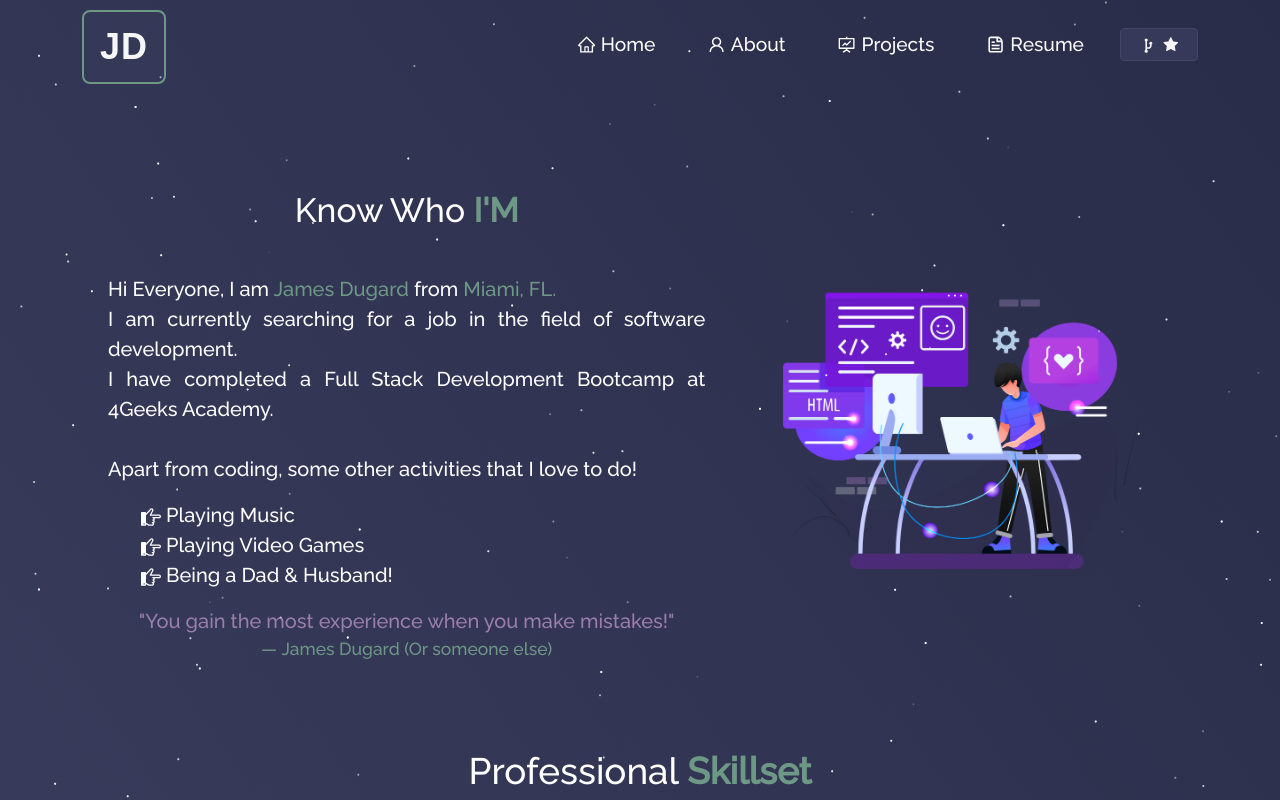
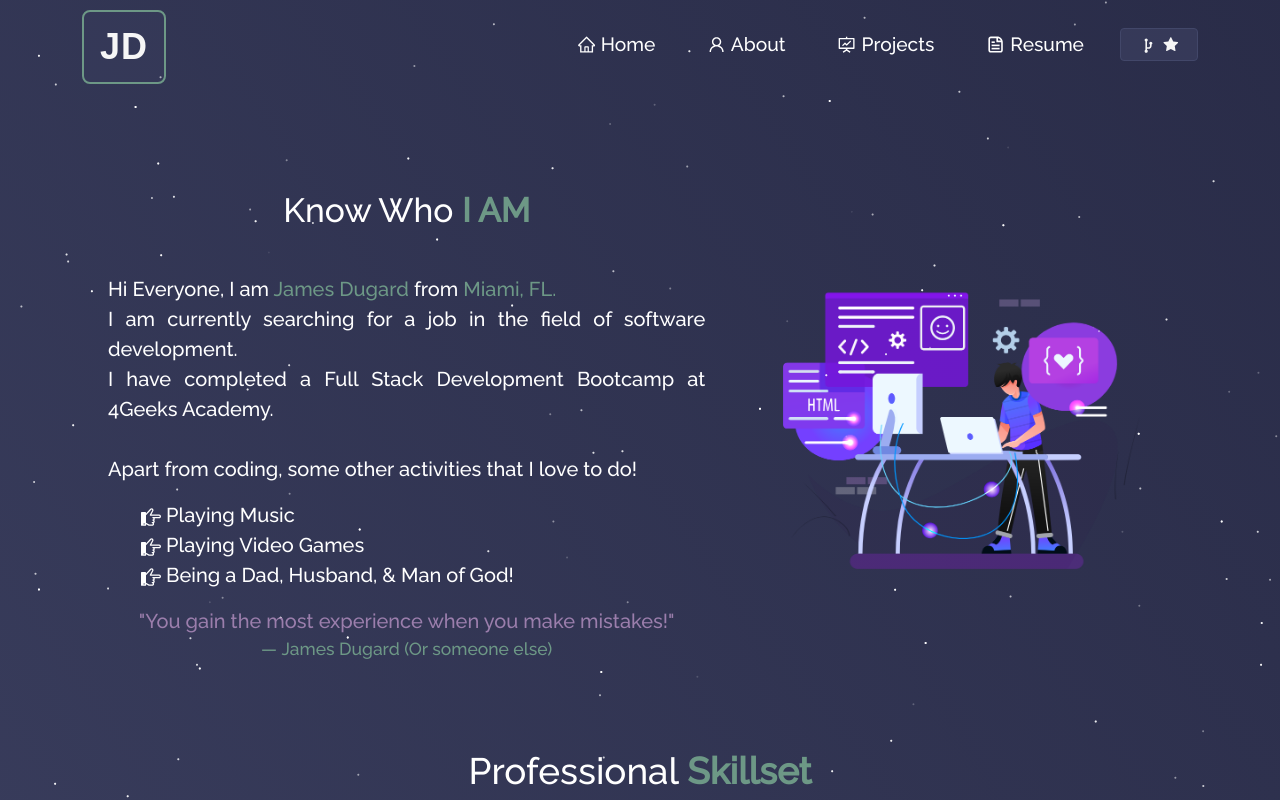
Before and after one commit to jdugard3/Portfolio-JamesD, a React (Create React App) app: page /about in a window 1280 px wide. Shown: the top 800 px of the page. Built offline with nearby package versions, Linux system fonts and the light colour scheme.

Commit message:
added social links & corrected grammer errors

```diff
--- a/src/components/About/About.js
+++ b/src/components/About/About.js
@@ -22,7 +22,7 @@ function About() {
             }}
           >
             <h1 style={{ fontSize: "2.1em", paddingBottom: "20px" }}>
-              Know Who <strong className="purple">I'M</strong>
+              Know Who <strong className="purple">I AM</strong>
             </h1>
             <Aboutcard />
           </Col>
--- a/src/components/About/AboutCard.js
+++ b/src/components/About/AboutCard.js
@@ -26,7 +26,7 @@ function AboutCard() {
               <ImPointRight /> Playing Video Games
             </li>
             <li className="about-activity">
-              <ImPointRight /> Being a Dad & Husband!
+              <ImPointRight /> Being a Dad, Husband, & Man of God!
             </li>
           </ul>
 
--- a/src/components/Home/Home2.js
+++ b/src/components/Home/Home2.js
@@ -66,7 +66,7 @@ function Home2() {
             <ul className="home-about-social-links">
               <li className="social-icons">
                 <a
-                  href="https://github.com/"
+                  href="https://github.com/jdugard3"
                   target="_blank"
                   rel="noreferrer"
                   className="icon-colour home-social-icons"
@@ -76,7 +76,7 @@ function Home2() {
               </li>
               <li className="social-icons">
                 <a
-                  href="https://linkedin.com/"
+                  href="https://www.linkedin.com/in/james-d-dugard/"
                   target="_blank"
                   rel="noreferrer"
                   className="icon-colour home-social-icons"
```
